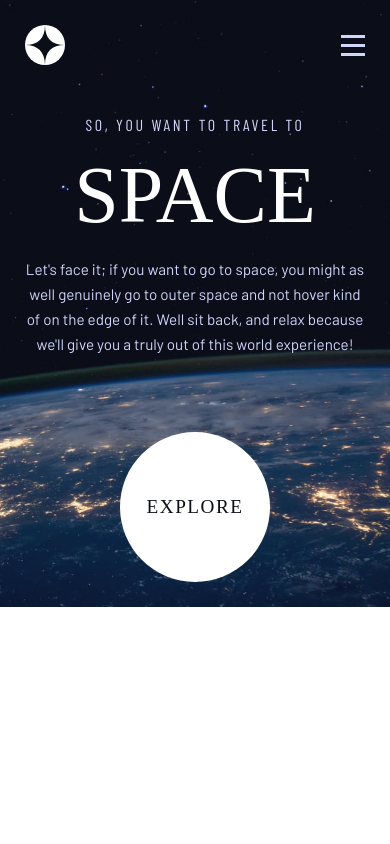
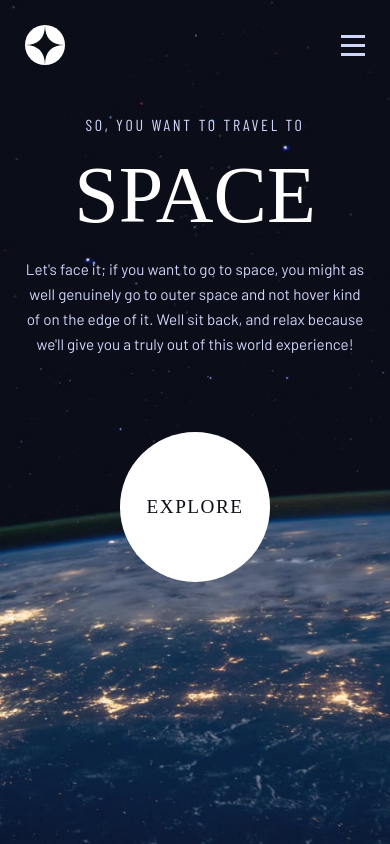
Before and after one commit to AlexDDevv/space-tourism, a React (Vite) app: page / in a window 390 px wide. Built offline with nearby package versions, Linux system fonts and the light colour scheme; a web font is replaced by a local one.

Commit message:
Put breakpoint on Destination page

```diff
--- a/src/assets/sass/_settings.scss
+++ b/src/assets/sass/_settings.scss
@@ -47,11 +47,6 @@ body {
         padding-bottom: 25px;
     }
 
-    @media screen and (min-width: 375px) and (max-width: 425px) {
-        height: 100%;
-        padding-bottom: 25px;
-    }
-
     @media screen and (min-width: 375px) and (max-width: 1024px) {
         background-image: url("/src/assets/home/background-home-tablet.jpg");
     }
@@ -62,6 +57,11 @@ body {
 }
 .destination-page {
     background-image: url("/src/assets/destination/background-destination-mobile.jpg");
+
+    @media screen and (min-width: 375px) and (max-width: 425px) {
+        height: 100%;
+        padding-bottom: 25px;
+    }
 
     @media screen and (min-width: 375px) and (max-width: 1024px) {
         background-image: url("/src/assets/destination/background-destination-tablet.jpg");
```
